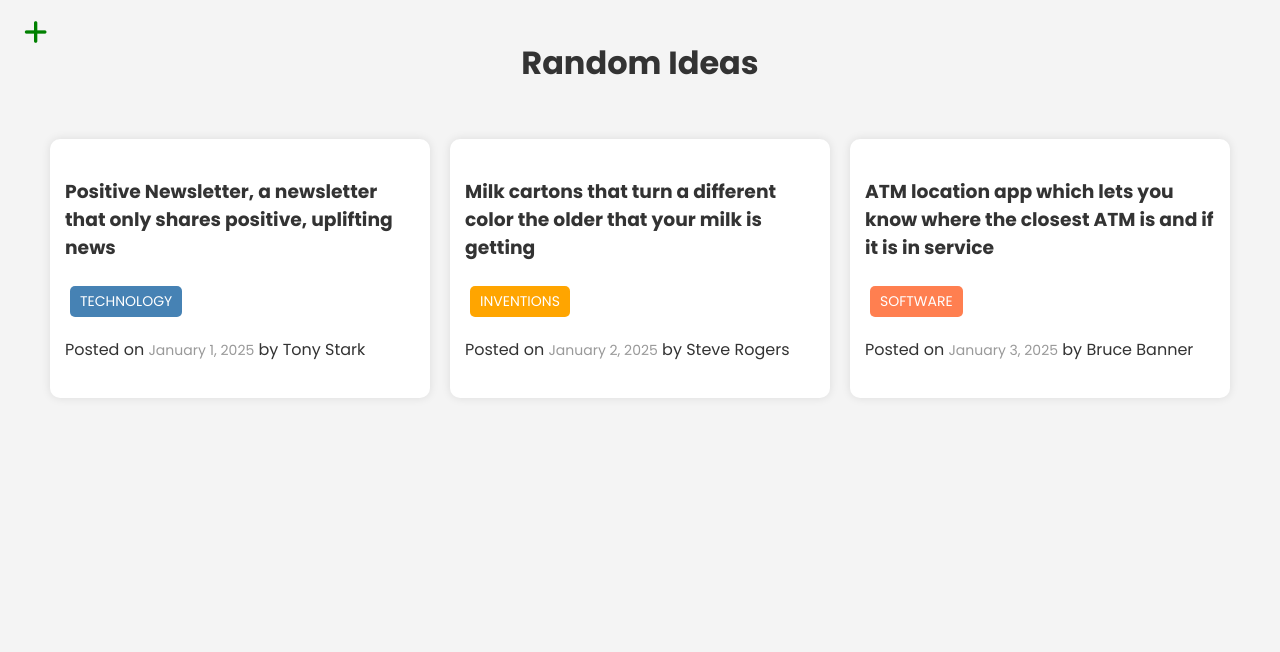
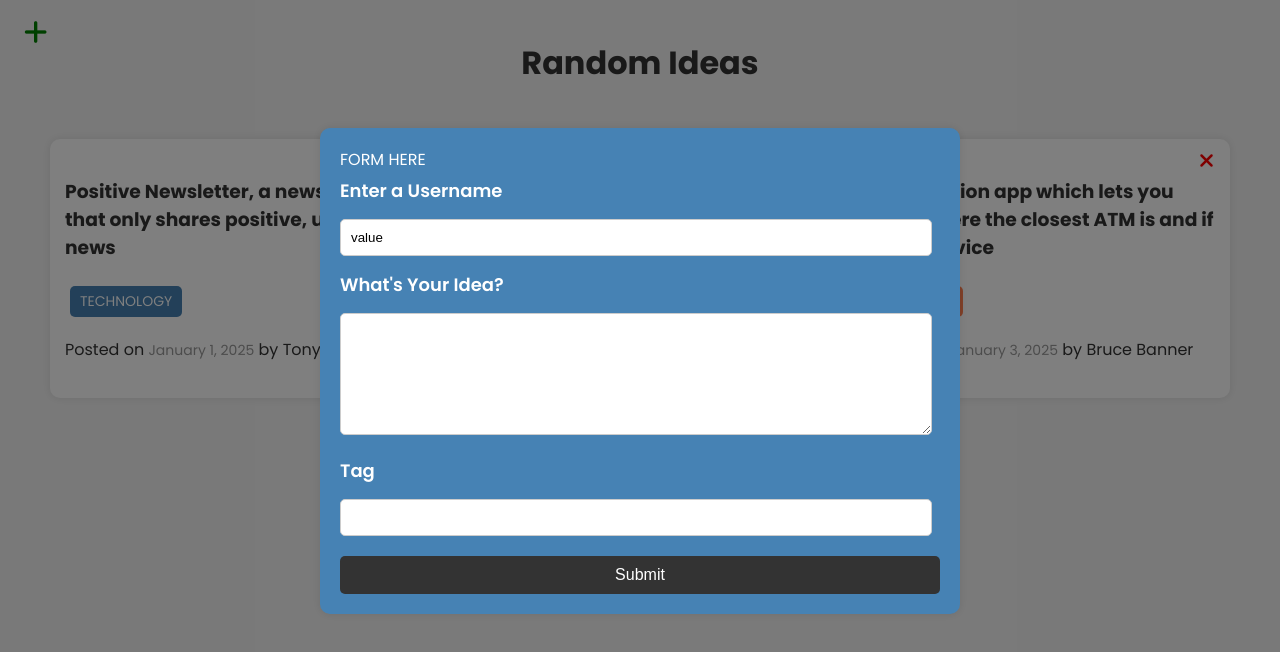
Before and after one commit to KoblaQ/randomideas-app, a website built with webpack: page client/src/index.html in a window 1280 px wide. Both pictures are taken after a click on the button 35 px from the left and 32 px from the top of the page. Built offline with nearby package versions, Linux system fonts and the light colour scheme.

Commit message:
Modal.js component created
Fixed index.html Idea form modal boilerplate.

```diff
--- /dev/null
+++ b/client/src/components/Modal.js
@@ -0,0 +1,27 @@
+class Modal {
+    constructor(){
+        this._modal = document.querySelector('#modal');
+        this._modalBtn = document.querySelector('#modal-btn');
+        this.addEventListeners(); // Call it right away because the constructor runs right away.
+    }
+
+    addEventListeners() {
+        this._modalBtn.addEventListener('click',this.open.bind(this));
+        window.addEventListener('click', this.outsideClick.bind(this));
+    }
+    open() {
+        this._modal.style.display = "block";
+    }
+
+    close() {
+        this._modal.style.display= "none";
+    }
+
+    outsideClick(e) {
+        if(e.target === this._modal){
+            this.close();
+        }
+    }
+}
+
+export default Modal;
--- a/client/src/index.html
+++ b/client/src/index.html
@@ -13,10 +13,12 @@
         <i class="fa-solid fa-plus fa-2x"></i>
       </button>
     </header>
+
     <div class="container">
       <div id="idea-list" class="ideas">
         <div class= "card">
-          <button class="delete"><i class="fasfa-times"></i></button>
+          <button class="delete"><i class="fas fa-times"></i>
+          </button>
           <h3>Positive Newsletter, a newsletter that only shares positive, uplifting news</h3>
           <p class="tag tag-technology">TECHNOLOGY</p>
           <p>
@@ -25,7 +27,7 @@
           </p>
         </div>
         <div class= "card">
-          <button class="delete"><i class="fasfa-times"></i></button>
+          <button class="delete"><i class="fas fa-times"></i></button>
           <h3>Milk cartons that turn a different color the older that your milk is getting</h3>
           <p class="tag tag-inventions">INVENTIONS</p>
           <p>
@@ -34,7 +36,7 @@
           </p>
         </div>
         <div class= "card">
-          <button class="delete"><i class="fasfa-times"></i></button>
+          <button class="delete"><i class="fas fa-times"></i></button>
           <h3>ATM location app which lets you know where the closest ATM is and if it is in service</h3>
           <p class="tag tag-software">SOFTWARE</p>
           <p>
@@ -46,7 +48,24 @@
     </div>
 
     <div id="modal" class="modal">
-      <div id="form-modal" class="modal-box"></div>
+      <div id="form-modal" class="modal-box">
+        FORM HERE
+        <form id="idea-form">
+          <div class="form-control">
+            <label for="idea-text">Enter a Username</label>
+            <input type="text" name="username" id="username" value="value" />
+          </div>
+          <div class="form-control">
+            <label for="idea-text">What's Your Idea?</label>
+            <textarea name="text" id="idea-text"></textarea>
+          </div>
+          <div class="form-control">
+            <label for="tag">Tag</label>
+            <input type="text" name="tag" id="tag" />
+          </div>
+          <button class="btn" type="submit" id="submit">Submit</button>
+        </form>
+      </div>
     </div>
   </body>
 </html>
--- a/client/src/index.js
+++ b/client/src/index.js
@@ -1,2 +1,26 @@
 import '@fortawesome/fontawesome-free/css/all.min.css';
 import './css/style.css';
+
+import Modal from './components/Modal';
+
+const modal = new Modal();
+
+// const modal = document.querySelector('#modal');
+// const modalBtn = document.querySelector('#modal-btn');
+
+// function open() {
+//     modal.style.display = "block";
+// }
+
+// function close() {
+//     modal.style.display= "none";
+// }
+
+// function outsideClick(e) {
+//     if(e.target == modal){
+//         close();
+//     }
+// }
+
+// modalBtn.addEventListener('click',open);
+// window.addEventListener('click', outsideClick);
```
